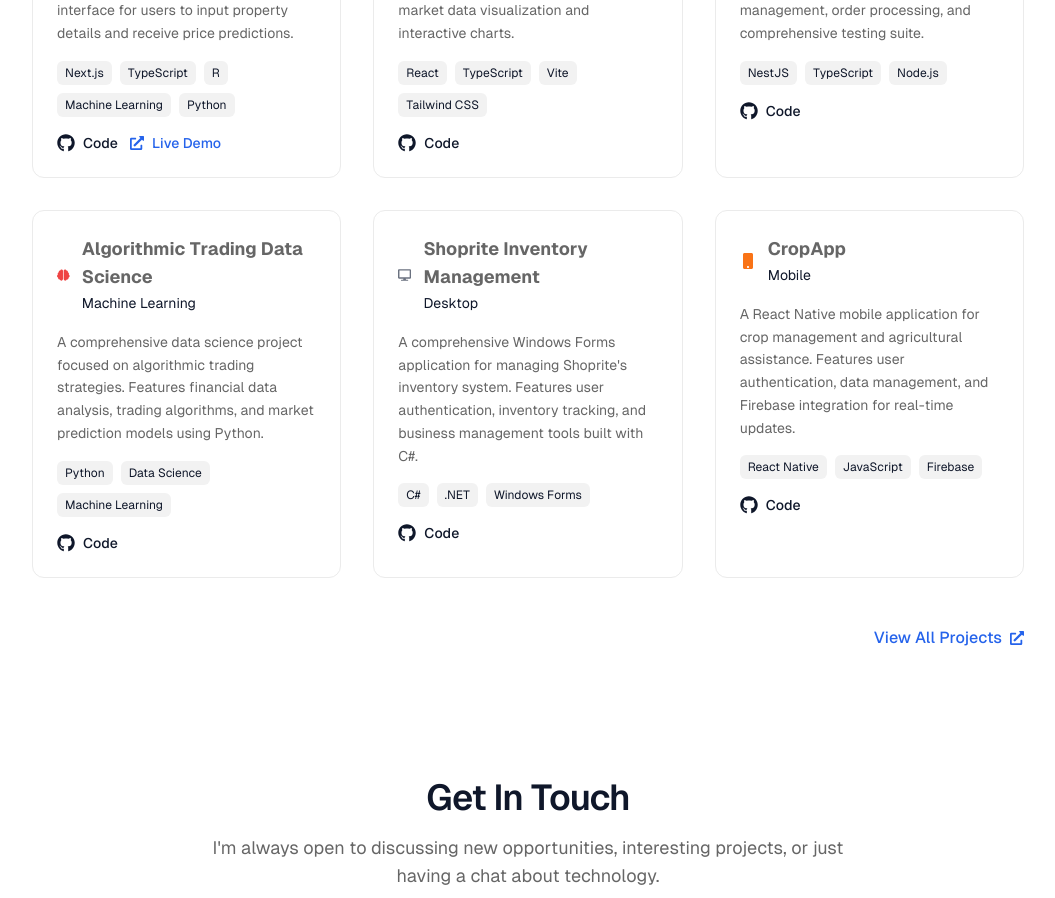
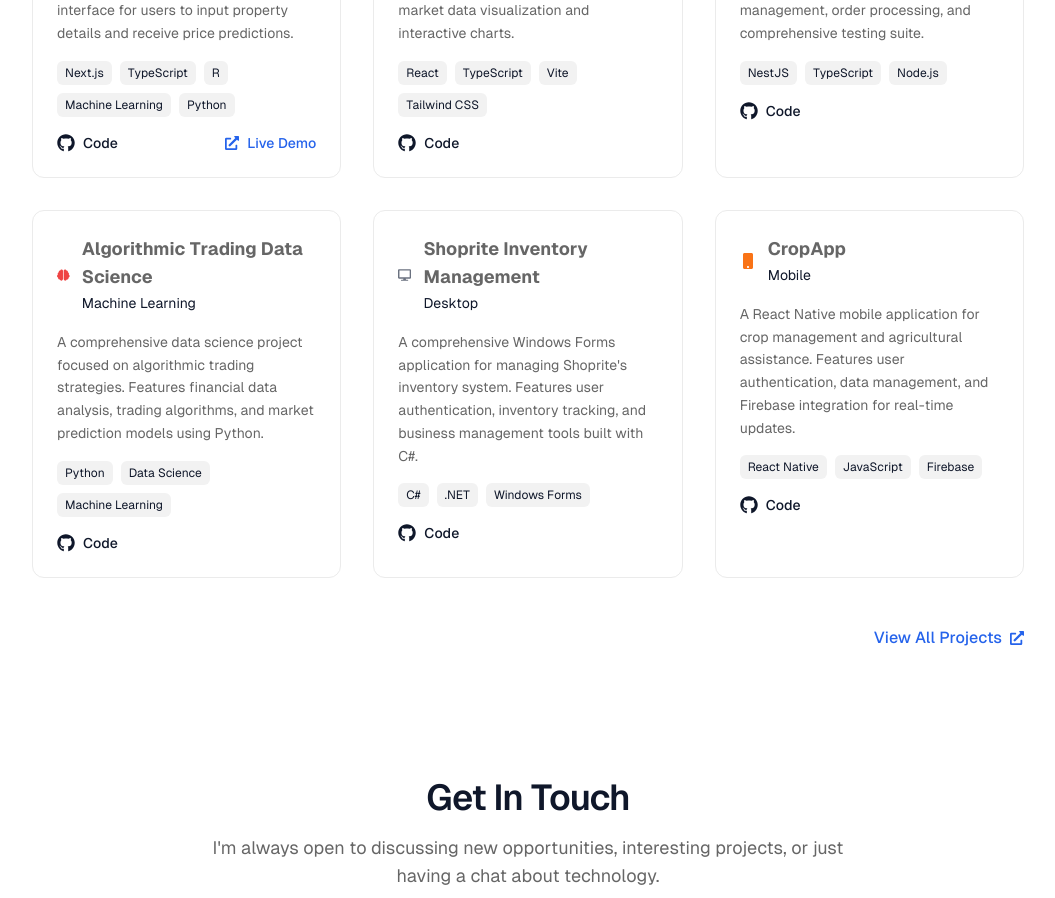
Before and after one commit to phil-forson/philemon-forson, a Next.js app: page / in a window 1280 px wide. Shown: the part 1080-1978 px from the top of the page, without its empty margins (112-1167 px from the left). Built offline with nearby package versions, Linux system fonts and the light colour scheme; no server answers.

Commit message:
minor-fixes

```diff
--- a/src/components/Projects/Projects.tsx
+++ b/src/components/Projects/Projects.tsx
@@ -212,7 +212,7 @@
             </div>
 
             {/* Project Links */}
-            <div className="flex gap-3">
+            <div className="flex gap-3 items-center justify-between">
               <Link
                 href={project.githubUrl}
                 target="_blank"
```
